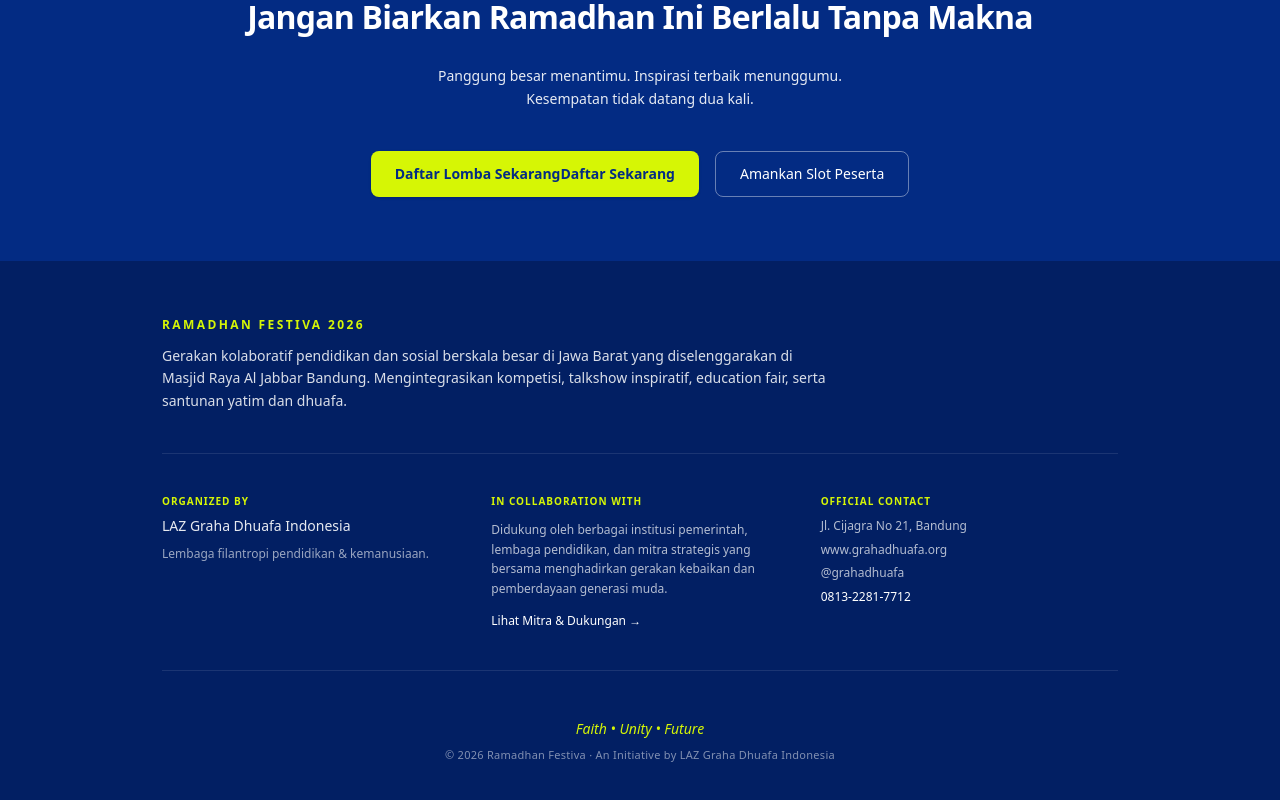
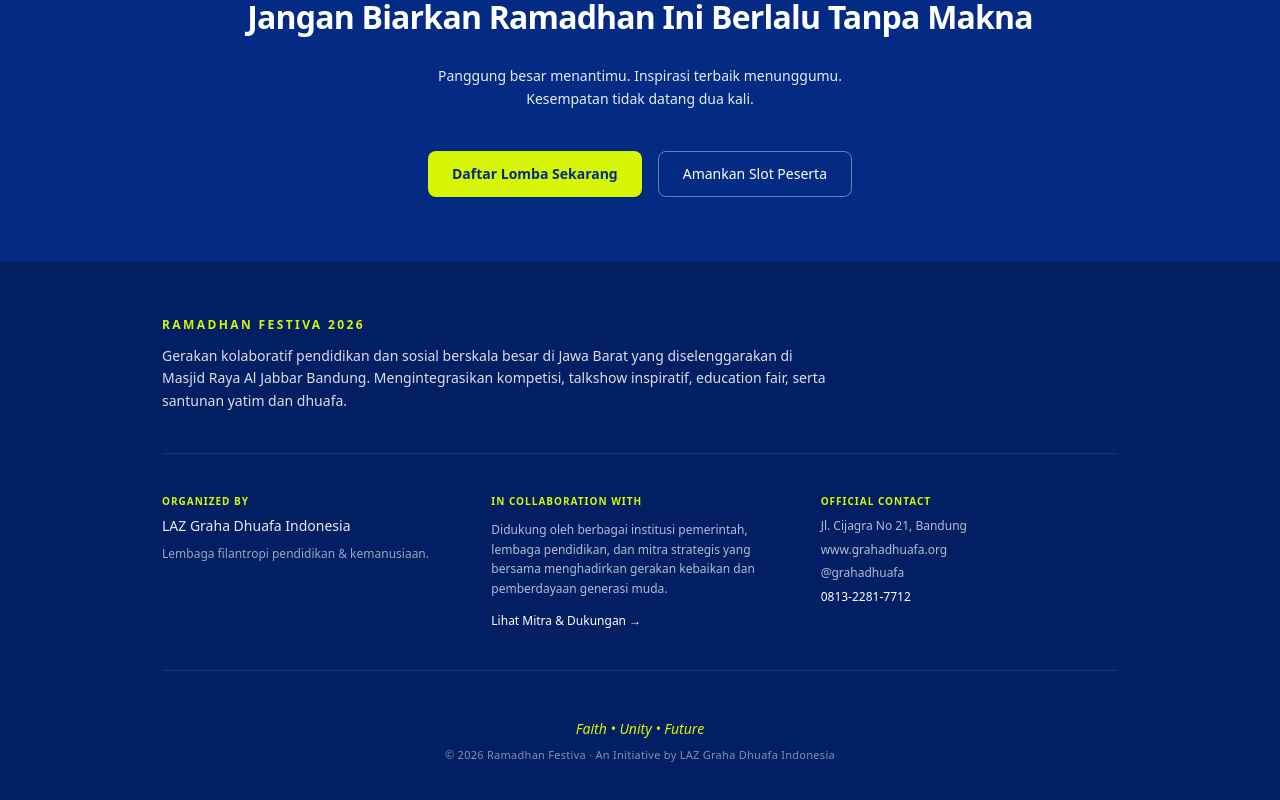
Before and after one commit to kangdj749/ramadhan-festiva, a Next.js app: page / in a window 1280 px wide. Shown: the part 6240-7040 px from the top of the page. Built offline with nearby package versions, Linux system fonts and the light colour scheme.

Commit message:
update tulisan tombol daftar

```diff
--- a/src/components/ClosingCTASection.tsx
+++ b/src/components/ClosingCTASection.tsx
@@ -27,7 +27,6 @@
           <div className="flex flex-col sm:flex-row gap-4 justify-center pt-4">
             <button className="px-6 py-3 rounded-lg bg-[#d6f605] text-[#032b83] font-semibold text-sm shadow-sm hover:opacity-90 transition">
               <a href="/registrasi">Daftar Lomba Sekarang</a>
-              Daftar Sekarang
             </button>
             <button className="px-6 py-3 rounded-lg border border-white/40 text-white text-sm hover:bg-white/10 transition">
               <a href="/registrasi">Amankan Slot Peserta</a>
```
